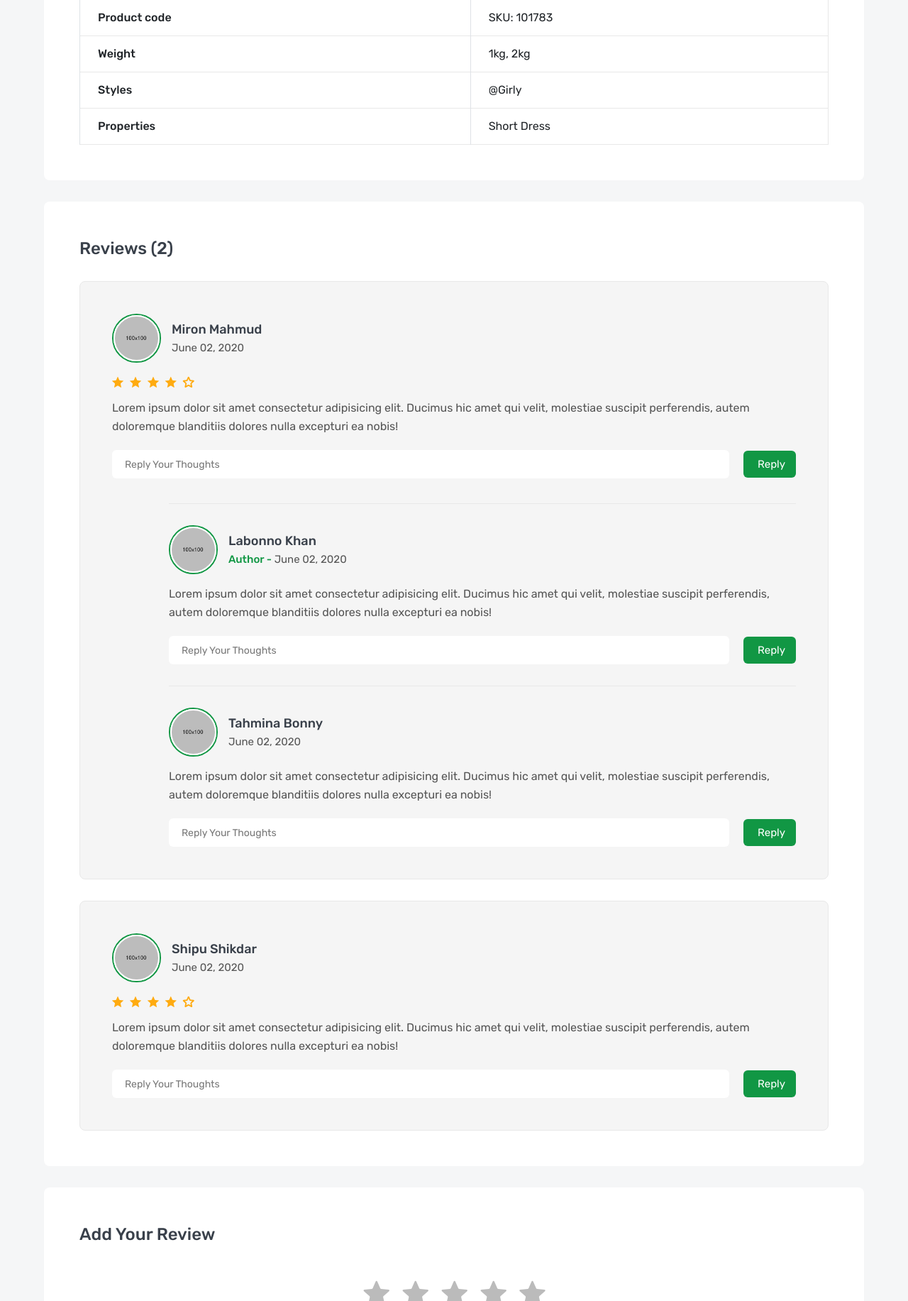
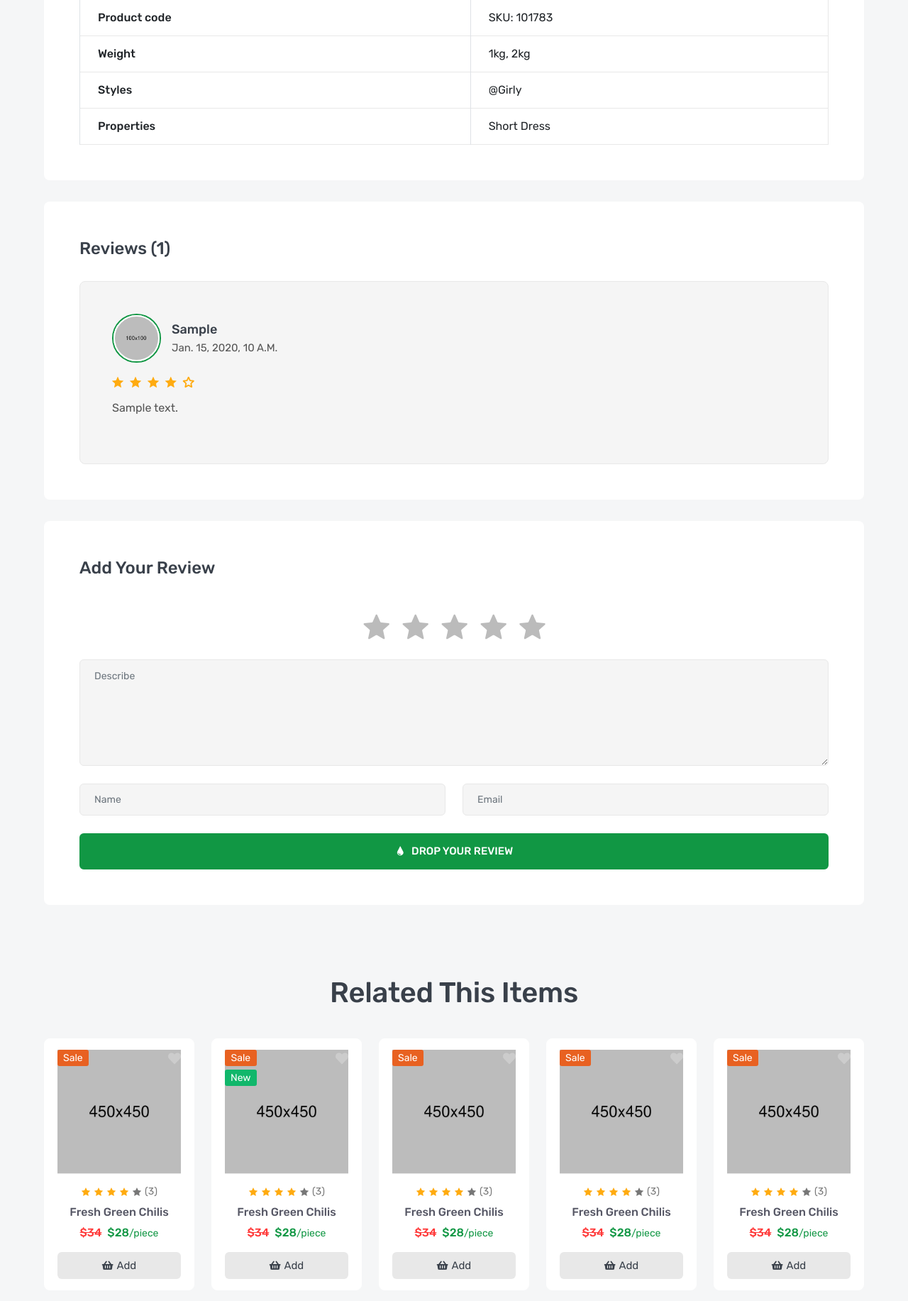
Before and after one commit to mohamedelazb86/Amazon_clone, a Django app: a page that uses products/templates/products/product_detail.html in a window 1280 px wide. Shown: the part 1699-3532 px from the top of the page at 71% size. Run offline with Django 4.2, Linux system fonts and the light colour scheme; tables that the repository leaves empty hold one stand-in row (values such as "Sample post"); some libraries are stand-ins or nearby versions.

Commit message:
add review in product detail

```diff
--- a/products/templates/products/product_detail.html
+++ b/products/templates/products/product_detail.html
@@ -177,8 +177,11 @@
                                 </tbody>
                             </table>
                         </div>
+
+
                         <div class="product-details-frame">
-                            <h3 class="frame-title">Reviews (2)</h3>
+                            <h3 class="frame-title">Reviews ({{object.conut_review}})</h3>
+                            {% for review in reviews %}
                             <ul class="review-list">
                                 <li class="review-item">
                                     <div class="review-media">
@@ -186,8 +189,8 @@
                                             <img src="images/avatar/01.jpg" alt="review">
                                         </a>
                                         <h5 class="review-meta">
-                                            <a href="#">miron mahmud</a>
-                                            <span>June 02, 2020</span>
+                                            <a href="#">{{review.user}}</a>
+                                            <span>{{review.publish_date}}</span>
                                         </h5>
                                     </div>
                                     <ul class="review-rating">
@@ -197,70 +200,15 @@
                                         <li class="icofont-ui-rating"></li>
                                         <li class="icofont-ui-rate-blank"></li>
                                     </ul>
-                                    <p class="review-desc">Lorem ipsum dolor sit amet consectetur adipisicing elit. Ducimus hic amet qui velit, molestiae suscipit perferendis, autem doloremque blanditiis dolores nulla excepturi ea nobis!</p>
-                                    <form class="review-reply">
-                                        <input type="text" placeholder="reply your thoughts">
-                                        <button><i class="icofont-reply"></i>reply</button>
-                                    </form>
-                                    <ul class="review-reply-list">
-                                        <li class="review-reply-item">
-                                            <div class="review-media">
-                                                <a class="review-avatar" href="#">
-                                                    <img src="images/avatar/02.jpg" alt="review">
-                                                </a>
-                                                <h5 class="review-meta">
-                                                    <a href="#">labonno khan</a>
-                                                    <span><b>author -</b> June 02, 2020</span>
-                                                </h5>
-                                            </div>
-                                            <p class="review-desc">Lorem ipsum dolor sit amet consectetur adipisicing elit. Ducimus hic amet qui velit, molestiae suscipit perferendis, autem doloremque blanditiis dolores nulla excepturi ea nobis!</p>
-                                            <form class="review-reply">
-                                                <input type="text" placeholder="reply your thoughts">
-                                                <button><i class="icofont-reply"></i>reply</button>
-                                            </form>
-                                        </li>
-                                        <li class="review-reply-item">
-                                            <div class="review-media">
-                                                <a class="review-avatar" href="#">
-                                                    <img src="images/avatar/03.jpg" alt="review">
-                                                </a>
-                                                <h5 class="review-meta">
-                                                    <a href="#">tahmina bonny</a>
-                                                    <span>June 02, 2020</span>
-                                                </h5>
-                                            </div>
-                                            <p class="review-desc">Lorem ipsum dolor sit amet consectetur adipisicing elit. Ducimus hic amet qui velit, molestiae suscipit perferendis, autem doloremque blanditiis dolores nulla excepturi ea nobis!</p>
-                                            <form class="review-reply">
-                                                <input type="text" placeholder="reply your thoughts">
-                                                <button><i class="icofont-reply"></i>reply</button>
-                                            </form>
-                                        </li>
-                                    </ul>
+                                    <p class="review-desc">{{review.review}}</p>
+
+
                                 </li>
-                                <li class="review-item">
-                                    <div class="review-media">
-                                        <a class="review-avatar" href="#">
-                                            <img src="images/avatar/04.jpg" alt="review">
-                                        </a>
-                                        <h5 class="review-meta">
-                                            <a href="#">shipu shikdar</a>
-                                            <span>June 02, 2020</span>
-                                        </h5>
-                                    </div>
-                                    <ul class="review-rating">
-                                        <li class="icofont-ui-rating"></li>
-                                        <li class="icofont-ui-rating"></li>
-                                        <li class="icofont-ui-rating"></li>
-                                        <li class="icofont-ui-rating"></li>
-                                        <li class="icofont-ui-rate-blank"></li>
-                                    </ul>
-                                    <p class="review-desc">Lorem ipsum dolor sit amet consectetur adipisicing elit. Ducimus hic amet qui velit, molestiae suscipit perferendis, autem doloremque blanditiis dolores nulla excepturi ea nobis!</p>
-                                    <form class="review-reply">
-                                        <input type="text" placeholder="reply your thoughts">
-                                        <button><i class="icofont-reply"></i>reply</button>
-                                    </form>
-                                </li>
+
                             </ul>
+                            {% endfor %}
+
+
                         </div>
                         <div class="product-details-frame">
                             <h3 class="frame-title">add your review</h3>
--- a/products/views.py
+++ b/products/views.py
@@ -1,5 +1,5 @@
 from django.shortcuts import render
-from .models import Product,Brand
+from .models import Product,Brand,Review,Product_Image
 from django.views.generic import ListView,DetailView
 
 
@@ -10,6 +10,13 @@ class ProductList(ListView):
 class ProductDetail(DetailView):
     model=Product
 
+    def get_context_data(self, **kwargs) :
+        context = super().get_context_data(**kwargs)          # one object    detail
+        context["reviews"] =Review.objects.filter(product=self.get_object()).order_by('-id')[:3]
+        context["images"] = Product_Image.objects.filter(product=self.get_object())
+        return context
+
+
 class BrandList(ListView):
     model=Brand
     paginate_by=30
```
